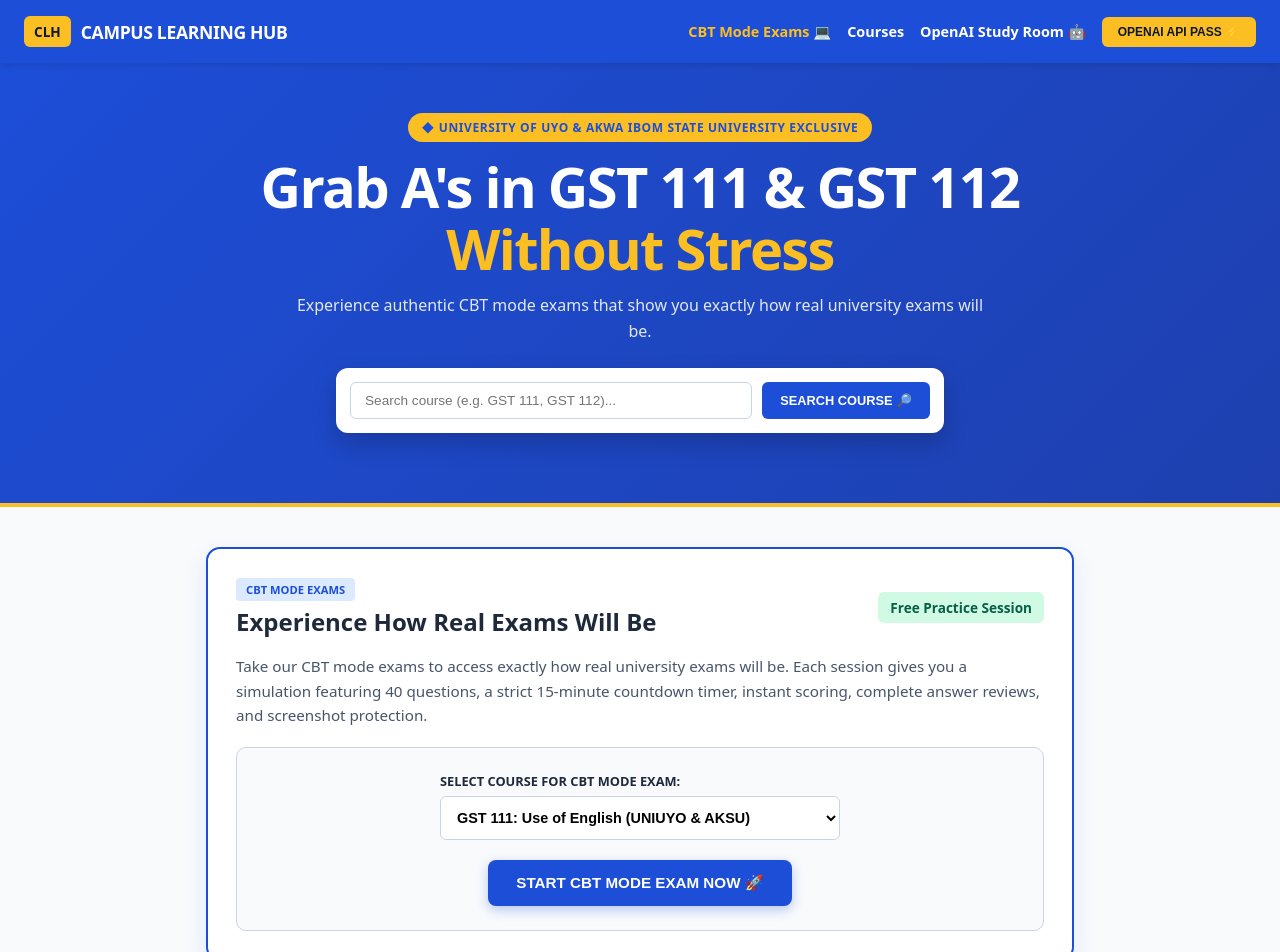
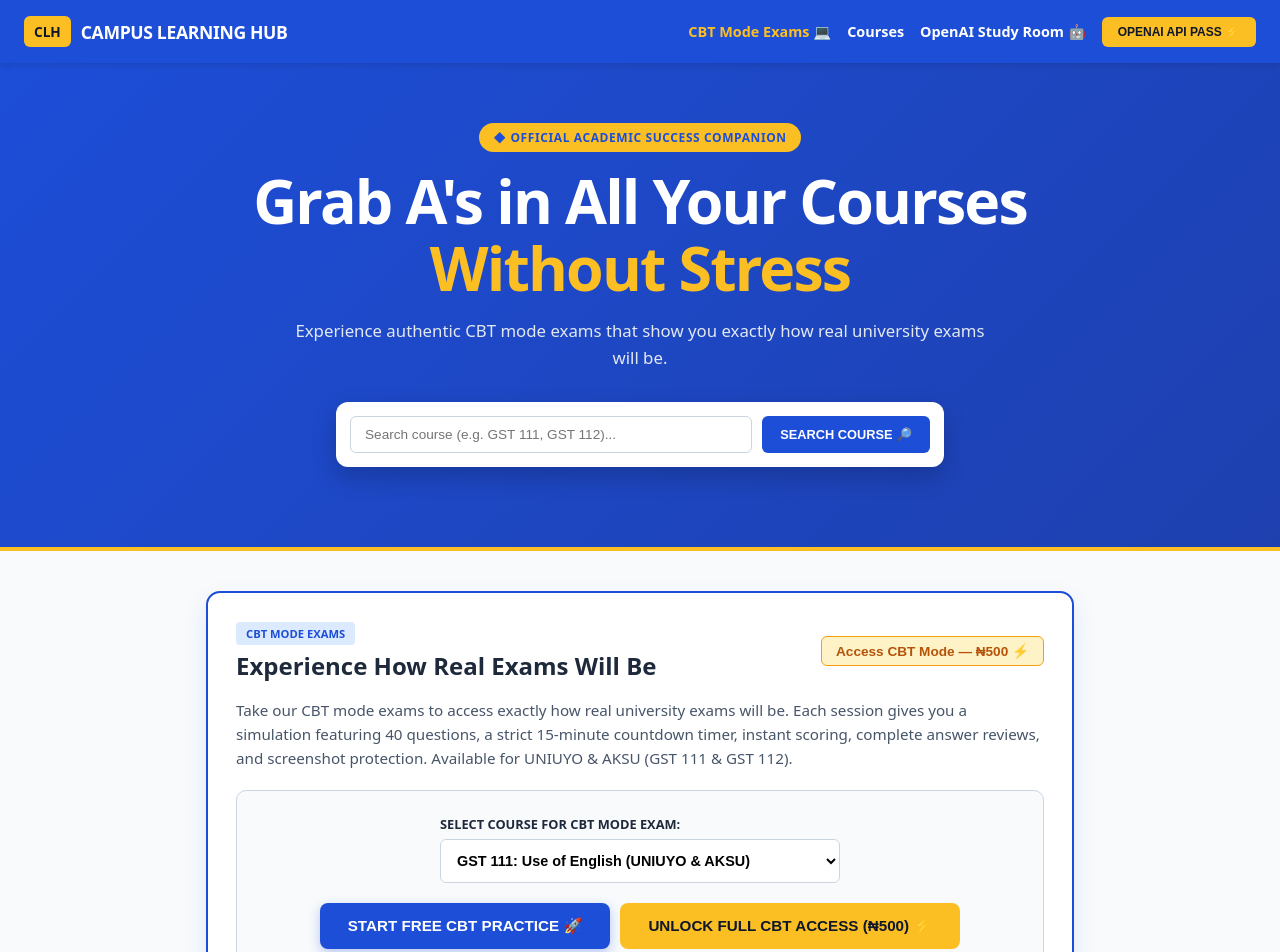
Before and after one commit to divinesaviour4-bit/LEARNING-MADE-EASY, a Next.js app: page / in a window 1280 px wide. Shown: the top 952 px of the page. Built offline with nearby package versions, Linux system fonts and the light colour scheme.

Commit message:
Hide inline CBT payment form into a clean ₦500 modal, update hero banner description focusing on authentic CBT exam simulation

```diff
--- a/app/page.tsx
+++ b/app/page.tsx
@@ -98,6 +98,14 @@ export default function Home() {
 
   // CBT Practice Mode States
   const [cbtCourse, setCbtCourse] = useState<"GST111" | "GST112">("GST111");
+  const [showCbtPayModal, setShowCbtPayModal] = useState(false);
+  const [cbtFullName, setCbtFullName] = useState("");
+  const [cbtEmail, setCbtEmail] = useState("");
+  const [cbtPhone, setCbtPhone] = useState("");
+  const [cbtTxnRef, setCbtTxnRef] = useState("");
+  const [cbtPayLoading, setCbtPayLoading] = useState(false);
+
+  // CBT Exam Execution States
   const [examStarted, setExamStarted] = useState(false);
   const [currentQIndex, setCurrentQIndex] = useState(0);
   const [userAnswers, setUserAnswers] = useState<{ [key: number]: number }>({});
@@ -160,6 +168,21 @@ export default function Home() {
     }, 800);
   };
 
+  const handleCbtPaymentSubmit = async (e: React.FormEvent) => {
+    e.preventDefault();
+    if (!cbtFullName || !cbtEmail || !cbtPhone || !cbtTxnRef) {
+      alert("Please fill in all details and bank transaction reference.");
+      return;
+    }
+    setCbtPayLoading(true);
+    setTimeout(() => {
+      setCbtPayLoading(false);
+      alert("₦500 CBT payment record submitted successfully! Awaiting backend verification. Your session token will be sent shortly.");
+      setShowCbtPayModal(false);
+      setCbtFullName(""); setCbtEmail(""); setCbtPhone(""); setCbtTxnRef("");
+    }, 800);
+  };
+
   const handleStartExam = () => {
     setExamStarted(true);
     setTimeLeft(15 * 60);
@@ -214,16 +237,16 @@ export default function Home() {
         </div>
       </nav>
 
-      {/* Hero Banner Section */}
-      <div style={{ background: "linear-gradient(135deg, #1d4ed8 0%, #1e40af 100%)", color: "#ffffff", padding: "50px 20px", textAlign: "center", borderBottom: "4px solid #fbbf24" }}>
+      {/* Hero Banner Section (No University Tags at Top) */}
+      <div style={{ background: "linear-gradient(135deg, #1d4ed8 0%, #1e40af 100%)", color: "#ffffff", padding: "60px 20px", textAlign: "center", borderBottom: "4px solid #fbbf24" }}>
         <div style={{ maxWidth: "800px", margin: "0 auto" }}>
-          <span style={{ background: "#fbbf24", color: "#1d4ed8", padding: "6px 14px", borderRadius: "20px", fontSize: "0.75rem", fontWeight: "900", letterSpacing: "0.05em", textTransform: "uppercase", display: "inline-block", marginBottom: "14px" }}>
-            ◆ University of Uyo & Akwa Ibom State University Exclusive
+          <span style={{ background: "#fbbf24", color: "#1d4ed8", padding: "6px 14px", borderRadius: "20px", fontSize: "0.75rem", fontWeight: "900", letterSpacing: "0.05em", textTransform: "uppercase", display: "inline-block", marginBottom: "16px" }}>
+            ◆ Official Academic Success Companion
           </span>
-          <h1 style={{ fontSize: "clamp(2.3rem, 5vw, 3.5rem)", fontWeight: "900", margin: "0 0 14px 0", letterSpacing: "-0.03em", lineHeight: "1.1" }}>
-            Grab A's in GST 111 & GST 112 <span style={{ color: "#fbbf24" }}>Without Stress</span>
+          <h1 style={{ fontSize: "clamp(2.5rem, 5vw, 3.8rem)", fontWeight: "900", margin: "0 0 16px 0", letterSpacing: "-0.03em", lineHeight: "1.1" }}>
+            Grab A's in All Your Courses <span style={{ color: "#fbbf24" }}>Without Stress</span>
           </h1>
-          <p style={{ fontSize: "1rem", color: "#e2e8f0", lineHeight: "1.6", maxWidth: "700px", margin: "0 auto 24px auto" }}>
+          <p style={{ fontSize: "1.05rem", color: "#e2e8f0", lineHeight: "1.6", maxWidth: "700px", margin: "0 auto 30px auto" }}>
             Experience authentic CBT mode exams that show you exactly how real university exams will be.
           </p>
 
@@ -263,11 +286,13 @@ export default function Home() {
               <span style={{ background: "#dbeafe", color: "#1d4ed8", padding: "4px 10px", borderRadius: "4px", fontSize: "0.7rem", fontWeight: "900" }}>CBT MODE EXAMS</span>
               <h2 style={{ fontSize: "1.5rem", fontWeight: "900", color: "#1e293b", margin: "6px 0 0 0" }}>Experience How Real Exams Will Be</h2>
             </div>
-            <span style={{ fontSize: "0.85rem", background: "#d1fae5", color: "#065f46", padding: "6px 12px", borderRadius: "6px", fontWeight: "800" }}>Free Practice Session</span>
+            <button onClick={() => setShowCbtPayModal(true)} style={{ fontSize: "0.85rem", background: "#fef3c7", color: "#b45309", border: "1px solid #f59e0b", padding: "6px 14px", borderRadius: "6px", fontWeight: "900", cursor: "pointer" }}>
+              Access CBT Mode — ₦500 ⚡
+            </button>
           </div>
 
           <p style={{ color: "#475569", fontSize: "0.95rem", lineHeight: "1.6", marginBottom: "20px" }}>
-            Take our CBT mode exams to access exactly how real university exams will be. Each session gives you a simulation featuring 40 questions, a strict 15-minute countdown timer, instant scoring, complete answer reviews, and screenshot protection.
+            Take our CBT mode exams to access exactly how real university exams will be. Each session gives you a simulation featuring 40 questions, a strict 15-minute countdown timer, instant scoring, complete answer reviews, and screenshot protection. Available for UNIUYO & AKSU (GST 111 & GST 112).
           </p>
 
           {!examStarted ? (
@@ -280,9 +305,14 @@ export default function Home() {
                 </select>
               </div>
 
-              <button onClick={handleStartExam} style={{ background: "#1d4ed8", color: "#ffffff", border: "none", padding: "14px 28px", borderRadius: "8px", fontWeight: "900", fontSize: "0.95rem", cursor: "pointer", textTransform: "uppercase", boxShadow: "0 4px 12px rgba(29,78,216,0.3)" }}>
-                Start CBT Mode Exam Now 🚀
-              </button>
+              <div style={{ display: "flex", gap: "10px", justifyContent: "center", flexWrap: "wrap" }}>
+                <button onClick={handleStartExam} style={{ background: "#1d4ed8", color: "#ffffff", border: "none", padding: "14px 28px", borderRadius: "8px", fontWeight: "900", fontSize: "0.95rem", cursor: "pointer", textTransform: "uppercase", boxShadow: "0 4px 12px rgba(29,78,216,0.3)" }}>
+                  Start Free CBT Practice 🚀
+                </button>
+                <button onClick={() => setShowCbtPayModal(true)} style={{ background: "#fbbf24", color: "#0f172a", border: "none", padding: "14px 28px", borderRadius: "8px", fontWeight: "900", fontSize: "0.95rem", cursor: "pointer", textTransform: "uppercase" }}>
+                  Unlock Full CBT Access (₦500) ⚡
+                </button>
+              </div>
             </div>
           ) : !examSubmitted ? (
             /* ACTIVE EXAM INTERFACE (ANTI-SCREENSHOT & COLOR GRID) */
@@ -467,7 +497,38 @@ export default function Home() {
           </div>
         </div>
 
-        {/* OPENAI PRICING & ACCESS MODAL */}
+        {/* ₦500 CBT PAYMENT MODAL */}
+        {showCbtPayModal && (
+          <div style={{ position: "fixed", top: 0, left: 0, right: 0, bottom: 0, backgroundColor: "rgba(0,0,0,0.75)", backdropFilter: "blur(5px)", zIndex: 100, display: "flex", justifyContent: "center", alignItems: "center", padding: "16px", overflowY: "auto" }}>
+            <div style={{ background: "#ffffff", border: "1px solid #cbd5e1", borderTop: "4px solid #1d4ed8", padding: "24px 20px", borderRadius: "12px", maxWidth: "500px", width: "100%", position: "relative", boxShadow: "0 25px 50px rgba(0,0,0,0.3)" }}>
+
+              <button onClick={() => setShowCbtPayModal(false)} style={{ position: "absolute", top: "16px", right: "16px", background: "transparent", border: "none", color: "#64748b", fontSize: "1.2rem", cursor: "pointer", fontWeight: "bold" }}>✕</button>
+
+              <div style={{ textAlign: "center", marginBottom: "20px" }}>
+                <span style={{ background: "#fef3c7", color: "#b45309", padding: "4px 10px", borderRadius: "4px", fontSize: "0.7rem", fontWeight: "900" }}>CBT ACCESS PASS</span>
+                <h3 style={{ fontSize: "1.3rem", fontWeight: "900", marginTop: "8px", color: "#1e293b" }}>Unlock Full CBT Mode Access (₦500)</h3>
+              </div>
+
+              <div style={{ background: "#f8fafc", border: "1px solid #cbd5e1", padding: "14px", borderRadius: "8px", marginBottom: "16px", fontSize: "0.8rem", color: "#1e293b" }}>
+                <p style={{ margin: "0 0 3px 0" }}>Bank: <span style={{ color: "#1d4ed8", fontWeight: "800" }}>Fidelity Bank</span></p>
+                <p style={{ margin: "0 0 3px 0" }}>Account Number: <span style={{ fontFamily: "monospace", fontSize: "0.9rem", fontWeight: "800" }}>4568971753</span></p>
+                <p style={{ margin: 0 }}>Account Name: <span style={{ color: "#1d4ed8", fontWeight: "800" }}>Asuquo Deborah</span></p>
+              </div>
+
+              <form onSubmit={handleCbtPaymentSubmit} style={{ display: "flex", flexDirection: "column", gap: "10px" }}>
+                <input type="text" value={cbtFullName} onChange={(e) => setCbtFullName(e.target.value)} required placeholder="Full Name" style={{ padding: "10px", borderRadius: "6px", background: "#f8fafc", border: "1px solid #cbd5e1", color: "#0f172a", fontSize: "0.85rem", outline: "none" }} />
+                <input type="email" value={cbtEmail} onChange={(e) => setCbtEmail(e.target.value)} required placeholder="Email Address" style={{ padding: "10px", borderRadius: "6px", background: "#f8fafc", border: "1px solid #cbd5e1", color: "#0f172a", fontSize: "0.85rem", outline: "none" }} />
+                <input type="text" value={cbtPhone} onChange={(e) => setCbtPhone(e.target.value)} required placeholder="Phone Number" style={{ padding: "10px", borderRadius: "6px", background: "#f8fafc", border: "1px solid #cbd5e1", color: "#0f172a", fontSize: "0.85rem", outline: "none" }} />
+                <input type="text" value={cbtTxnRef} onChange={(e) => setCbtTxnRef(e.target.value)} required placeholder="Bank Transaction Reference" style={{ padding: "10px", borderRadius: "6px", background: "#f8fafc", border: "1px solid #cbd5e1", color: "#0f172a", fontSize: "0.85rem", outline: "none" }} />
+                <button type="submit" disabled={cbtPayLoading} style={{ background: "#1d4ed8", color: "#ffffff", padding: "10px", borderRadius: "6px", fontWeight: "900", border: "none", cursor: "pointer", fontSize: "0.85rem", textTransform: "uppercase" }}>
+                  {cbtPayLoading ? "Submitting..." : "Submit Payment Record"}
+                </button>
+              </form>
+            </div>
+          </div>
+        )}
+
+        {/* OPENAI PRICING MODAL */}
         {showPricingModal && (
           <div style={{ position: "fixed", top: 0, left: 0, right: 0, bottom: 0, backgroundColor: "rgba(0,0,0,0.75)", backdropFilter: "blur(5px)", zIndex: 100, display: "flex", justifyContent: "center", alignItems: "center", padding: "16px", overflowY: "auto" }}>
             <div style={{ background: "#ffffff", border: "1px solid #cbd5e1", borderTop: "4px solid #1d4ed8", padding: "24px 20px", borderRadius: "12px", maxWidth: "500px", width: "100%", position: "relative", boxShadow: "0 25px 50px rgba(0,0,0,0.3)" }}>
@@ -514,7 +575,7 @@ export default function Home() {
           <div style={{ display: "flex", justifyContent: "space-between", alignItems: "center", flexWrap: "wrap", gap: "15px" }}>
             <div>
               <span style={{ fontWeight: "900", color: "#1e293b", fontSize: "0.95rem" }}>Campus Learning Hub (CLH)</span>
-              <p style={{ margin: "4px 0 0 0" }}>Digital learning & academic success platform for UNIUYO & AKSU students.</p>
+              <p style={{ margin: "4px 0 0 0" }}>Digital learning & academic success platform for Nigerian students.</p>
             </div>
             <p style={{ margin: 0, color: "#1d4ed8", fontWeight: "800" }}>newsglobal038@gmail.com</p>
           </div>
```
